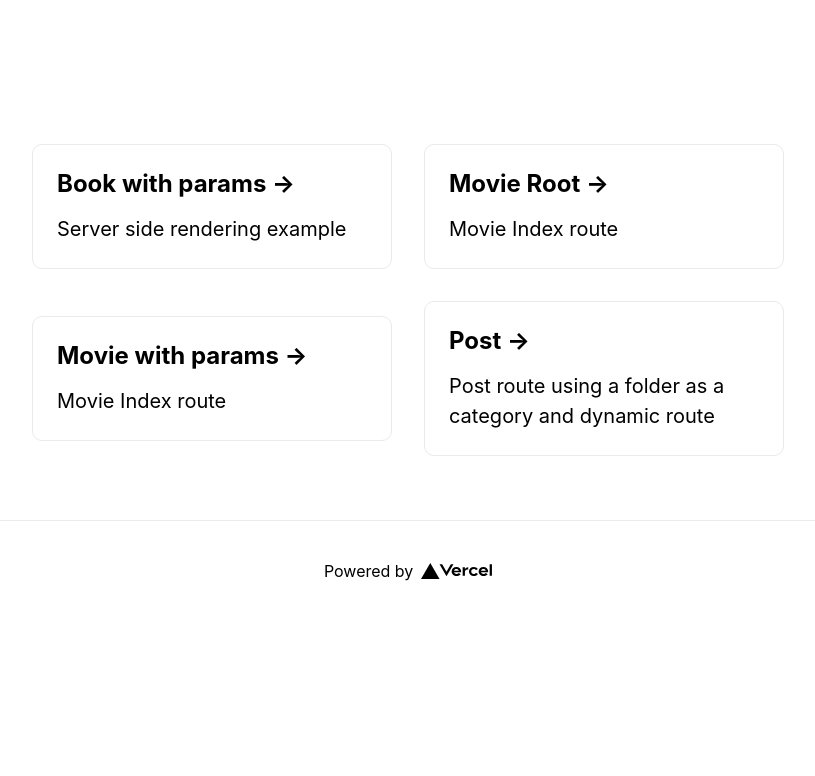
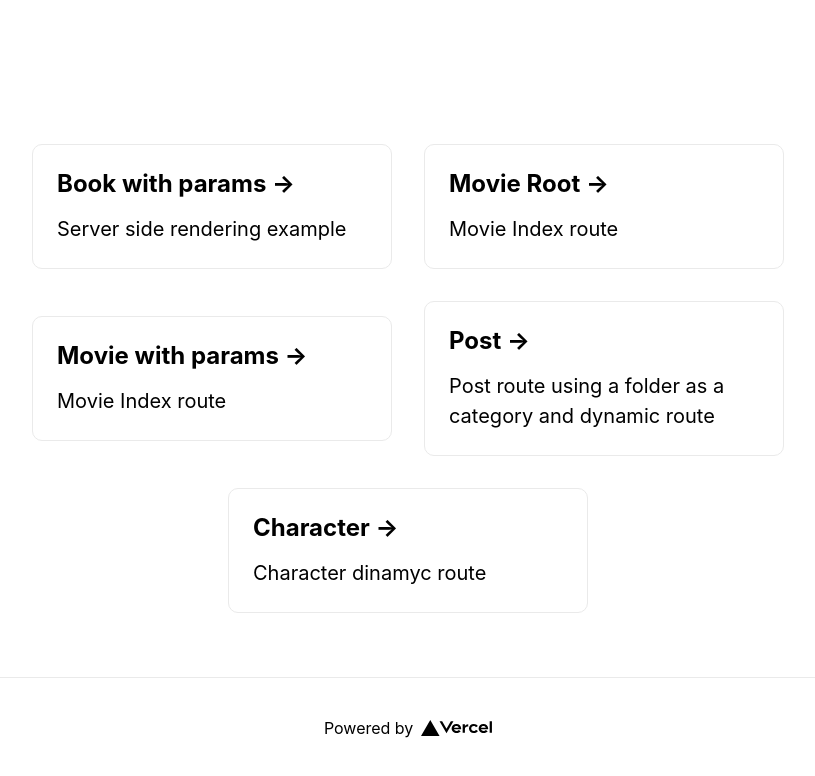
Before and after one commit to robertoHeCi/KS-NextJs, a Next.js app: page /routing in a window 1280 px wide. Shown: the top 776 px of the page, without its empty margins (232-1047 px from the left). Built offline with nearby package versions, Linux system fonts and the light colour scheme.

Commit message:
feat: add character page link

```diff
--- a/src/pages/routing/index.js
+++ b/src/pages/routing/index.js
@@ -22,6 +22,11 @@ const DataFetching = () => {
       title: 'Post',
       route: '/routing/post/2/1',
       description: 'Post route using a folder as a category and dynamic route '
+    },
+    {
+      title: 'Character',
+      route: '/routing/character/1',
+      description: 'Character dinamyc route'
     }
   ]
 
```
